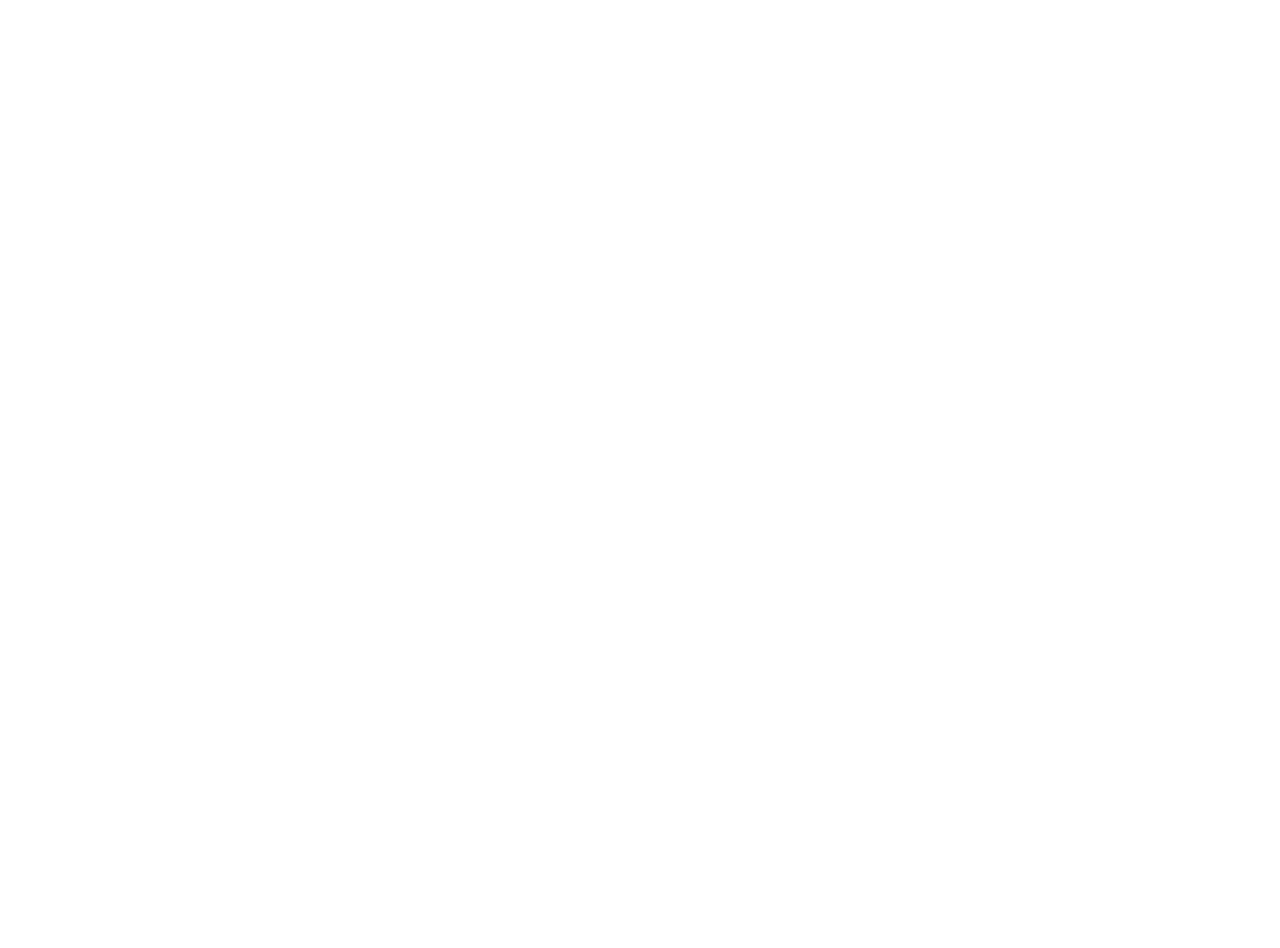
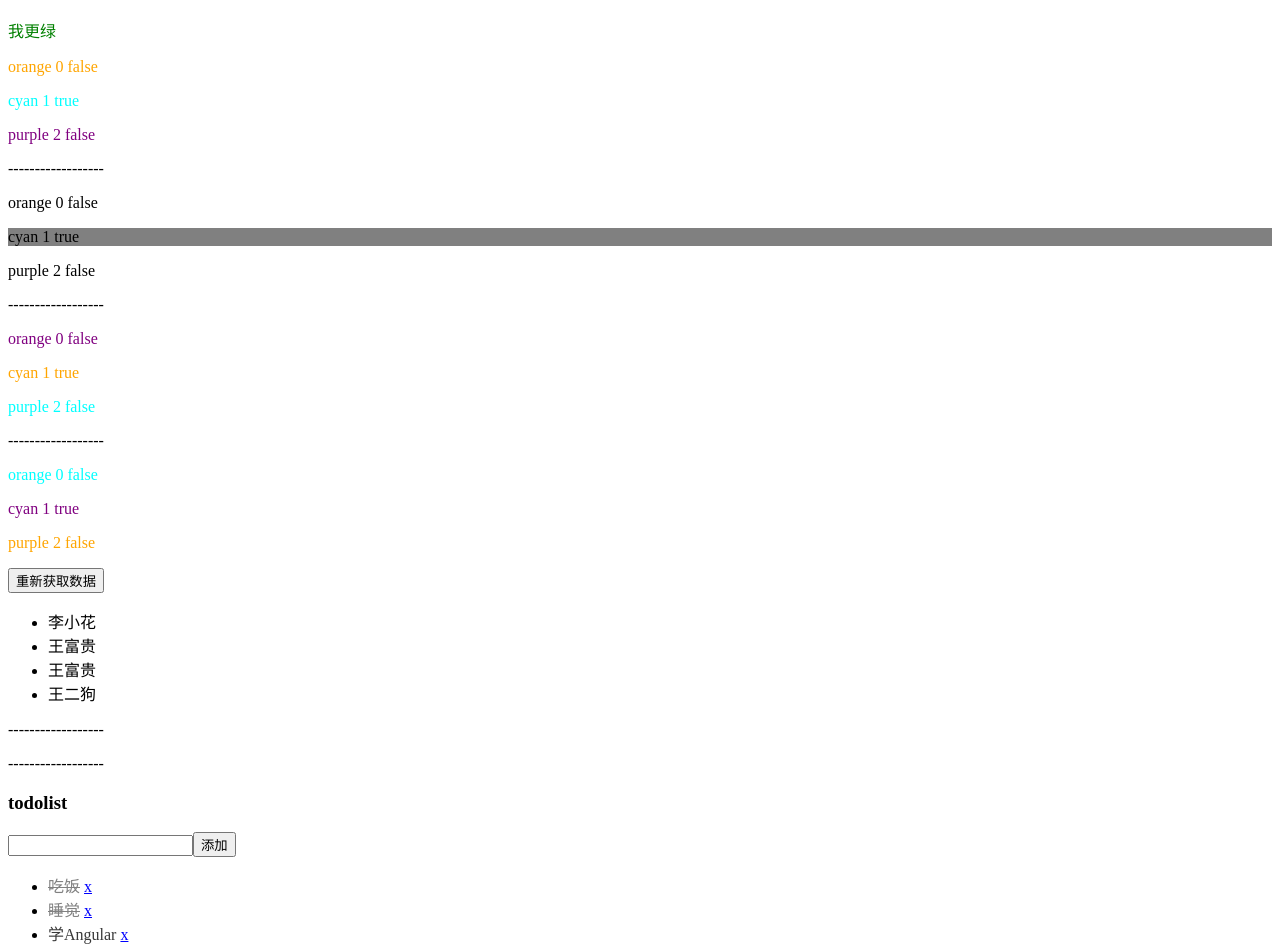
Before and after one commit to Old-Rain/angular-study, an Angular app: page / in a window 1280 px wide. Shown: the part 340-1288 px from the top of the page. Before the commit the page ends 800 px from the top, so only its background shows below. Built offline with nearby package versions, Linux system fonts and the light colour scheme.

Commit message:
angular第二天（指令、todoList）

```diff
--- a/src/app/app.component.html
+++ b/src/app/app.component.html
@@ -1,3 +1,4 @@
+<!-- 第一天 -->
 <!-- 属性绑定 -->
 <h2 class="{{ 'title' }}">{{ title }}</h2>
 <a [href]="href">百度</a>
@@ -16,3 +17,111 @@
 <input type="text" [(ngModel)]="value" />
 <span>{{ value }}</span>
 <br />
+<input type="text" [(ngModel)]="obj.name" />
+<span>{{ obj.name }}</span>
+<br />
+
+<!-- 第二天 -->
+<!-- 指令 -->
+<!--
+  概念：Angular中，指令就是特殊的标签，或在html中添加一些特殊的标记，使html具备原本不具备的功能，从而增强html
+  属性绑定、事件绑定和双向绑定都是指令
+ -->
+
+<!--
+  批量操作标签class
+  [ngClass]: { [propName]: boolean }
+  为true的属性将添加到标签的class中
+ -->
+<h3 [ngClass]="classList">ngClass</h3>
+
+<!--
+  只操作一个类的时候推荐使用
+  [class.prop]: boolean
+ -->
+<p [class.bgGray]="bgGray">class.prop</p>
+
+<!--
+  批量操作内联样式
+  [ngStyle]: { [propName]: string }
+ -->
+<h4 [ngStyle]="styleList">我很绿，我很大</h4>
+
+<!--
+  只操作一个style属性的时候
+  [style.styleProp]: string
+ -->
+<p [style.color]="green">我更绿</p>
+
+<!--
+  是否渲染dom
+  *ngIf: boolean
+ -->
+<p *ngIf="isShow">Designer are all fools</p>
+<!-- 通过display控制显示/隐藏 -->
+<p [class.hidden]="isHidden">我隐藏了吗</p>
+
+<!--
+  循环渲染
+  *ngFor="let item of prop: Array<any>; let i = index; let odd = odd"
+  可以拿到元素本身、索引号、索引是否奇数
+ -->
+<p *ngFor="let item of colors; let i = index; let odd = odd" [class]="item">
+  {{ item }} {{ i }} {{ odd }}
+</p>
+
+<p>------------------</p>
+
+<p
+  *ngFor="let item of colors; let i = index; let odd = odd"
+  [class.bgGray]="odd"
+>
+  {{ item }} {{ i }} {{ odd }}
+</p>
+
+<p>------------------</p>
+
+<p
+  *ngFor="let item of colors; let i = index; let odd = odd"
+  [class.purple]="i % 3 === 0"
+  [class.orange]="i % 3 === 1"
+  [class.cyan]="i % 3 === 2"
+>
+  {{ item }} {{ i }} {{ odd }}
+</p>
+
+<p>------------------</p>
+
+<p
+  *ngFor="let item of colors; let i = index; let odd = odd"
+  [ngClass]="{
+    cyan: i % 3 === 0,
+    purple: i % 3 === 1,
+    orange: i % 3 === 2
+  }"
+>
+  {{ item }} {{ i }} {{ odd }}
+</p>
+
+<!--
+  *ngFor渲染对象数组的性能问题
+  引用类型的地址改变，会导致使用这个对象的dom整体刷新（简单数据类型的数组，不会有这种问题）
+  使用trackBy特性，找到发生变化的元素，局部刷新，提升渲染性能
+  *ngFor="let item of prop: { [propName]: any }[]; trackBy: trackById"
+ -->
+
+<button (click)="reload()">重新获取数据</button>
+<ul>
+  <li *ngFor="let item of people; trackBy: trackById">{{ item.name }}</li>
+</ul>
+<p>------------------</p>
+<p>------------------</p>
+
+<h3>todolist</h3>
+<input type="text" [(ngModel)]="tdVal" /><button (click)="tdAdd()">添加</button>
+<ul>
+  <li *ngFor="let item of tdData; let i = index; trackBy: tdTrackByName" (click)="tdStatusChange(i)">
+    <span class="{{ item.status ? 'done' : 'undone' }}">{{ item.name }}</span
+    >&nbsp;<u style="color: blue;" (click)="tdDelete(i)">x</u>
+  </li>
+</ul>
--- a/src/app/app.component.scss
+++ b/src/app/app.component.scss
@@ -1,3 +1,37 @@
 .title {
   color: magenta;
 }
+
+.pink {
+  color: pink;
+}
+
+.fz12 {
+  font-size: 12px;
+}
+
+.bgGray {
+  background: gray;
+}
+
+.hidden {
+  display: none;
+}
+
+.orange {
+  color: orange;
+}
+.cyan {
+  color: cyan;
+}
+.purple {
+  color: purple;
+}
+
+.done {
+  color: gray;
+  text-decoration: line-through;
+}
+.undone {
+  color: #383838;
+}
--- a/src/app/app.component.ts
+++ b/src/app/app.component.ts
@@ -19,16 +19,108 @@
   styleUrls: ['./app.component.scss'],
 })
 export class AppComponent {
+  // 第一天
+  // 属性绑定
   title = 'angular-study'
   href = 'http://www.baidu.com'
+
+  // 事件绑定
+  log(e) {
+    e.preventDefault()
+    console.log('你是大千世界一汪清泉')
+  }
+
+  // 双向绑定
   isChecked = true
   value = 'value'
   obj = {
     name: 'Tom',
   }
 
-  log(e) {
-    e.preventDefault()
-    console.log('你是大千世界一汪清泉')
+  // 第二天
+  // [ngClass]: { [propName]: boolean }
+  classList = {
+    pink: true,
+    fz12: false,
+  }
+
+  // [class.prop]: boolean
+  bgGray = true
+
+  // [ngStyle]: { [propName]: string }
+  styleList = {
+    color: 'lightgreen',
+    fontSize: '30px',
+  }
+
+  // [style.prop]: string
+  green = 'green'
+
+  // *ngIf: boolean
+  isShow = false
+  isHidden = true
+
+  // *ngFor="let item of prop: Array<any>; let i = index; let odd = odd"
+  colors = ['orange', 'cyan', 'purple']
+
+  // *ngFor渲染对象数组的性能问题
+  // 引用类型的地址改变，会导致使用这个对象的dom整体刷新（简单数据类型的数组，不会有这种问题）
+  // 使用trackBy特性，找到发生变化的元素，局部刷新，提升渲染性能
+  // *ngFor="let item of prop: { [propName]: any }[]; trackBy: trackById"
+  people = [
+    { id: 1, name: '李小花', qq: 5 },
+    { id: 2, name: '王富贵', qq: 5 },
+    { id: 3, name: '王富贵', qq: 5 },
+    { id: 4, name: '王二狗', qq: 5 },
+  ]
+  reload() {
+    this.people = [
+      { id: 1, name: '李小花', qq: 6 },
+      { id: 2, name: '王富贵666', qq: 5 },
+      { id: 3, name: '张全蛋', qq: 5 },
+      { id: 4, name: '王二狗', qq: 5 },
+    ]
+    ////////
+    // this.people[1] = { id: 2, name: '王富贵666', qq: 5 }
+    ////////
+    // this.people[1].name = '王富贵666'
+  }
+  trackById(index, item) {
+    // return item.id
+    // return item.name
+    return item.qq
+    // 需要返回唯一标识，不然在某些情况下会失去作用
+  }
+
+  // todolist
+  tdVal = ''
+  tdData = [
+    { name: '吃饭', status: true },
+    { name: '睡觉', status: true },
+    { name: '学Angular', status: false },
+    { name: '学ts', status: false },
+  ]
+  tdTrackByName(index, item) {
+    return item.name
+  }
+  tdStatusChange(i) {
+    this.tdData[i].status = !this.tdData[i].status
+  }
+  tdAdd() {
+    let val = this.tdVal.trim()
+    if (!val) {
+      return
+    }
+
+    let has = this.tdData.find((item) => item.name === val)
+    if (!!has) {
+      return
+    }
+
+    this.tdData.splice(0, 0, { name: this.tdVal, status: false })
+    this.tdVal = ''
+  }
+  tdDelete(i) {
+    this.tdData.splice(i, 1)
   }
 }
```
